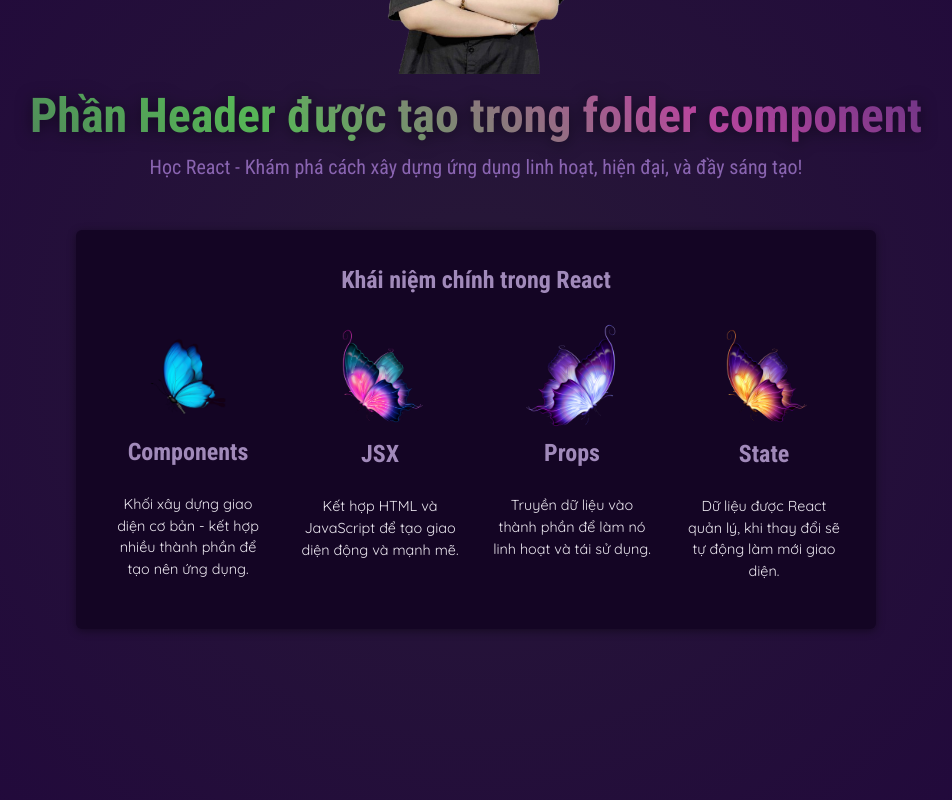
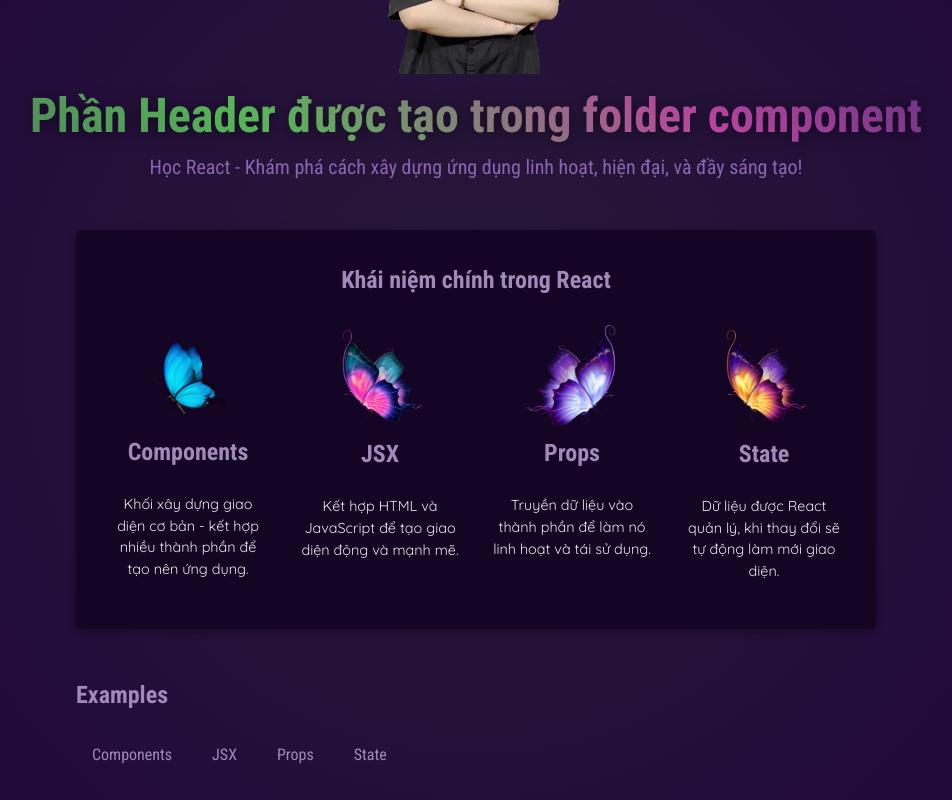
Before and after one commit to ACE2209/ReactJS-and-NextJS, a React (Vite) app: page / in a window 1280 px wide. Shown: the part 294-1094 px from the top of the page, without its empty margins (164-1116 px from the left). Built offline with nearby package versions, Linux system fonts and the light colour scheme.

Commit message:
update second

```diff
--- /dev/null
+++ b/src/components/TabButton.jsx
@@ -0,0 +1,23 @@
+// export default function TabButton(props) {
+//   return (
+//     <li>
+//       <button>{props.children}</button>
+//     </li>
+//   );
+// }
+
+export default function TabButton({children}) {
+  return (
+    <li>
+      <button>{children}</button>
+    </li>
+  );
+}
+
+// export default function TabButton({batky}) {
+//     return (
+//       <li>
+//         <button>{batky}</button>
+//       </li>
+//     );
+//   }
--- a/src/page/OutputComponent.jsx
+++ b/src/page/OutputComponent.jsx
@@ -1,6 +1,8 @@
 import MainContent from "../components/MainContent.jsx";
 import Header from "../components/Header/Header.jsx";
 import {myData} from "../../data.js";
+
+import TabButton from "../components/TabButton.jsx";
 
 function Output() {
   return (
@@ -16,6 +18,20 @@
             <MainContent {...myData[3]} />
           </ul>
         </section>
+
+        <section id="examples">
+          <h2>Examples</h2>
+          <menu>
+            {/* Dùng props.children để hiển thị nội dung mà bạn đặt giữ cặp thẻ TabButton khi sử dụng component này */}
+            <TabButton>Components</TabButton>
+            <TabButton>JSX</TabButton>
+            <TabButton>Props</TabButton>
+            <TabButton>State</TabButton>
+
+            {/* <TabButton>Button1</TabButton> */}
+            {/* <TabButton batky="Components"></TabButton> */}
+          </menu>
+        </section>
       </main>
     </>
   );
```
